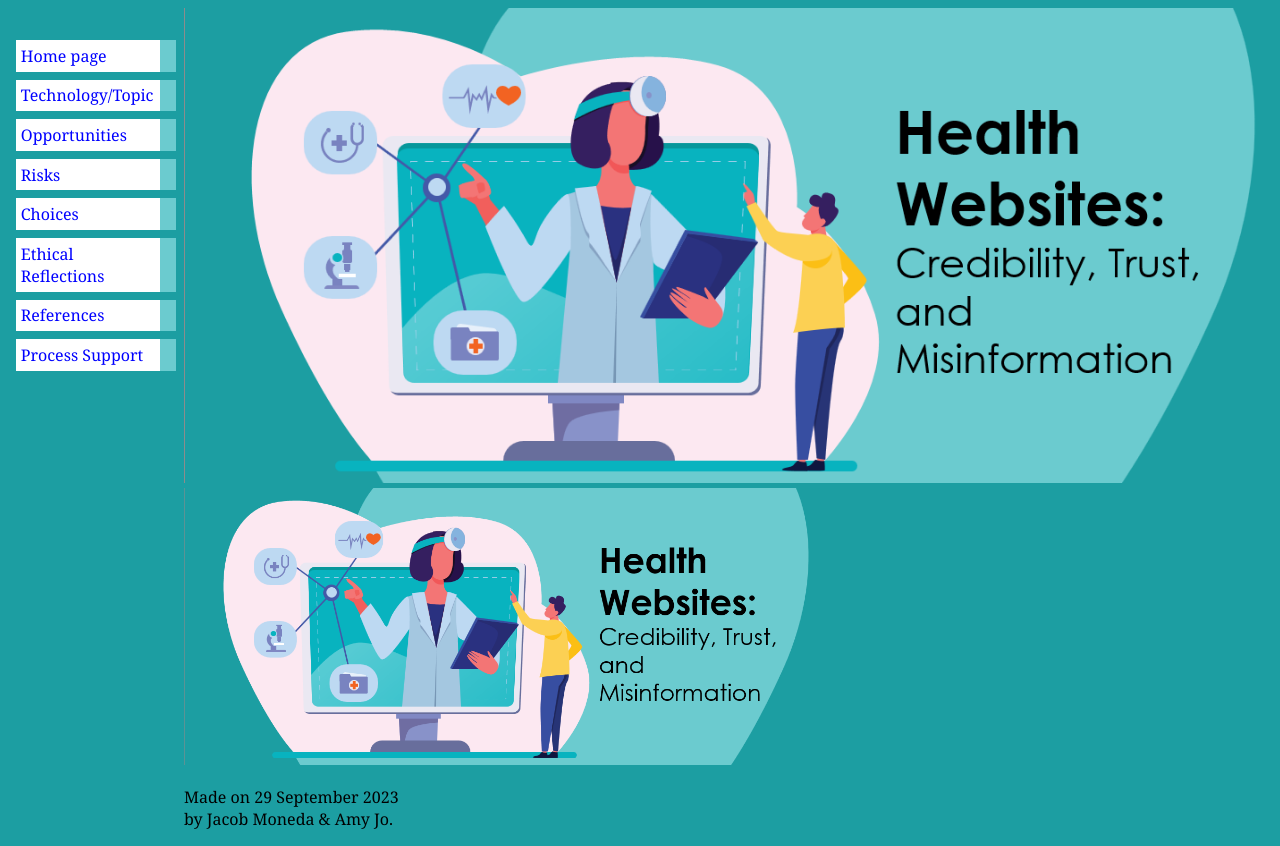
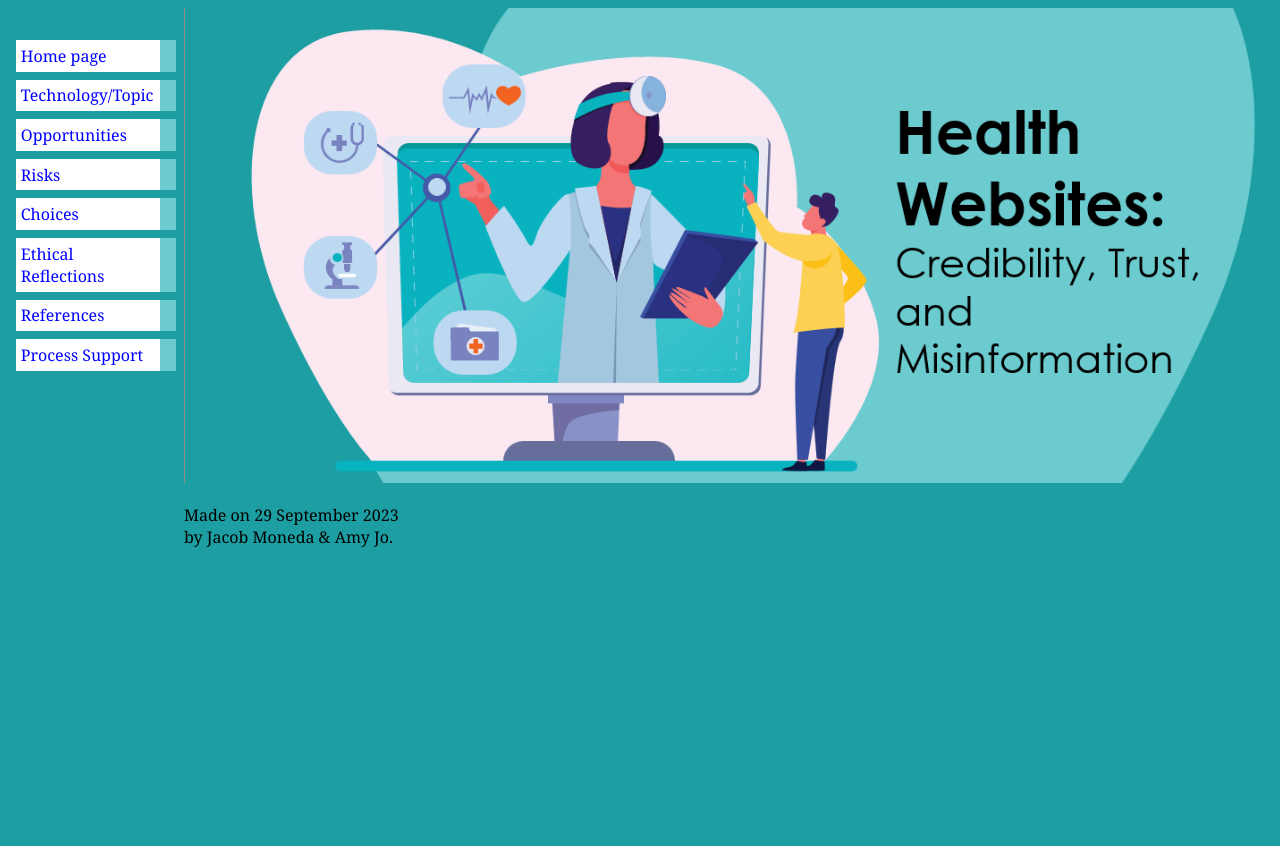
Before and after one commit to COMP501-Team-19/Assignment2, a plain HTML site: page index.html in a window 1280 px wide. Shown: the top 846 px of the page. After the commit the page ends 800 px from the top, so only its background shows below. Drawn offline with Linux system fonts and the light colour scheme.

Commit message:
final hehe
h

```diff
--- a/index.html
+++ b/index.html
@@ -7,7 +7,6 @@
 
 <body>
 <img src="images/csg4ed-small.png"width="1200">
-<img src="/images/csg4ed-small.png" width="700"
 <!-- Site navigation menu -->
 
 <ul class="navbar">
```
